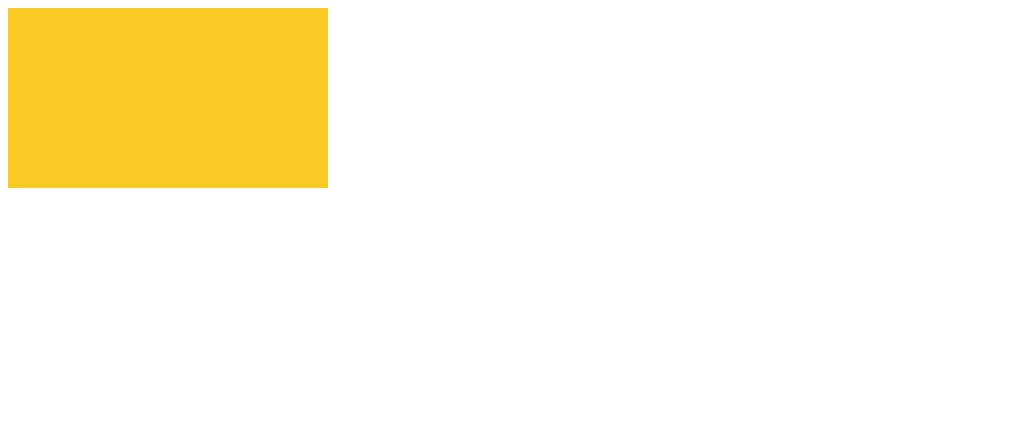
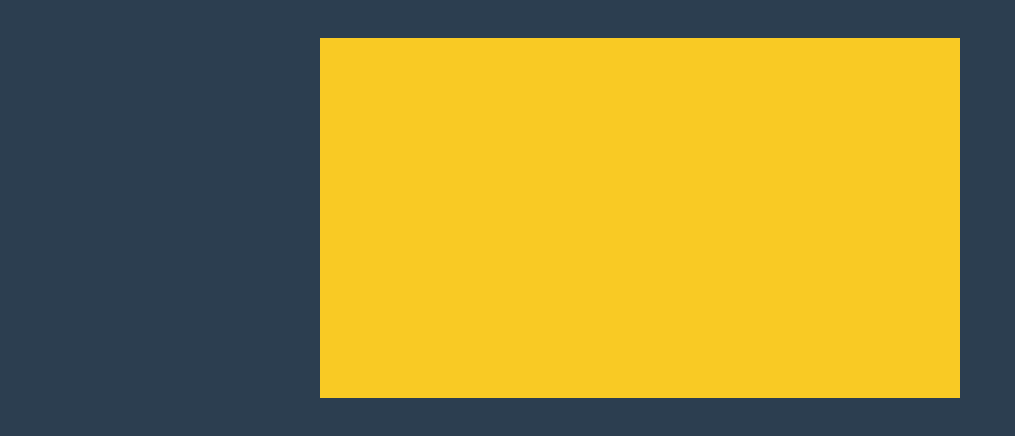
Before and after one commit to jsreyes/snake-game, a plain HTML site: page index.html in a window 1280 px wide. Shown: the whole page, without its empty margins (0-1015 px from the left). Drawn offline with Linux system fonts and the light colour scheme.

Commit message:
💄 file styles created and added

```diff
--- a/index.html
+++ b/index.html
@@ -4,6 +4,7 @@
     <meta charset="UTF-8">
     <meta http-equiv="X-UA-Compatible" content="IE=edge">
     <meta name="viewport" content="width=device-width, initial-scale=1.0">
+    <link rel="stylesheet" href="styles.css">
     <title>Snake</title>
 </head>
 <body>
--- /dev/null
+++ b/styles.css
@@ -0,0 +1,15 @@
+* {
+    margin: 0;
+		padding: 0;
+}
+
+body {
+	display: flex;
+	justify-content: center;
+	background-color: #2c3e50;
+}
+
+#container {
+	margin-top: 130px;
+	transform: scale(2);
+}
```
